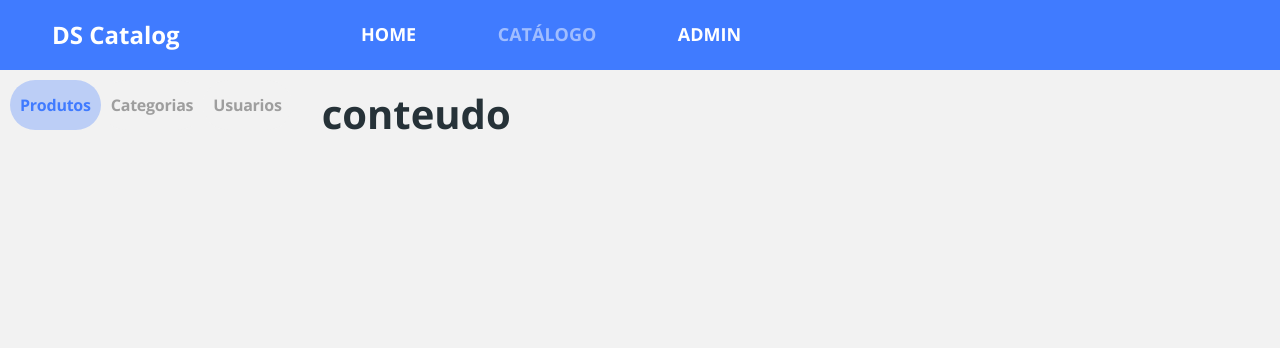
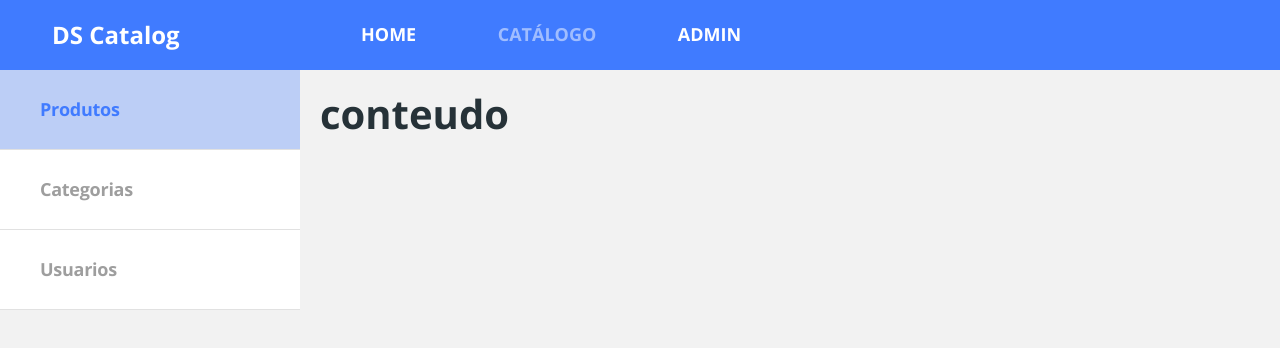
Before and after one commit to mpk0762/projeto_dsca-talog_CAP_08, a React (Create React App) app in the folder frontweb/: page /admin in a window 1280 px wide. Shown: the top 348 px of the page. Built offline with nearby package versions, Linux system fonts and the light colour scheme.

Commit message:
Admin Navbar layout responsive

```diff
--- a/frontweb/src/pages/Admin/Navbar/styles.css
+++ b/frontweb/src/pages/Admin/Navbar/styles.css
@@ -30,3 +30,29 @@ ul {
 .admin-nav-item p {
   margin-bottom: 0;
 }
+
+@media (min-width: 768px) {
+  .admin-nav-item {
+    min-width: 220px;
+  }
+}
+@media (min-width: 1200px) {
+  ul {
+    justify-content: unset;
+    flex-direction: column;
+  }
+  .admin-nav-container {
+    padding: 0;
+    width: 300px;
+    height: calc(100vh-70px);
+  }
+  .admin-nav-item {
+    border-radius: 0;
+    font-size: 18px;
+    height: 80px;
+    background-color: #fff;
+    border-bottom: 1px solid #e1e1e1;
+    justify-content: flex-start;
+    padding-left: 40px;
+  }
+}
```
